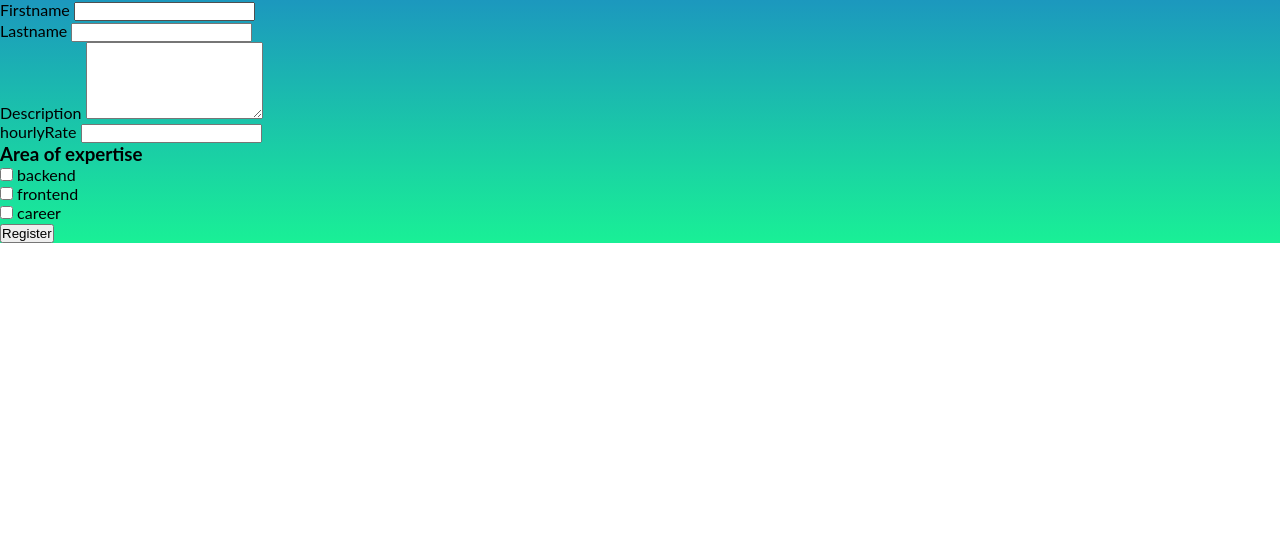
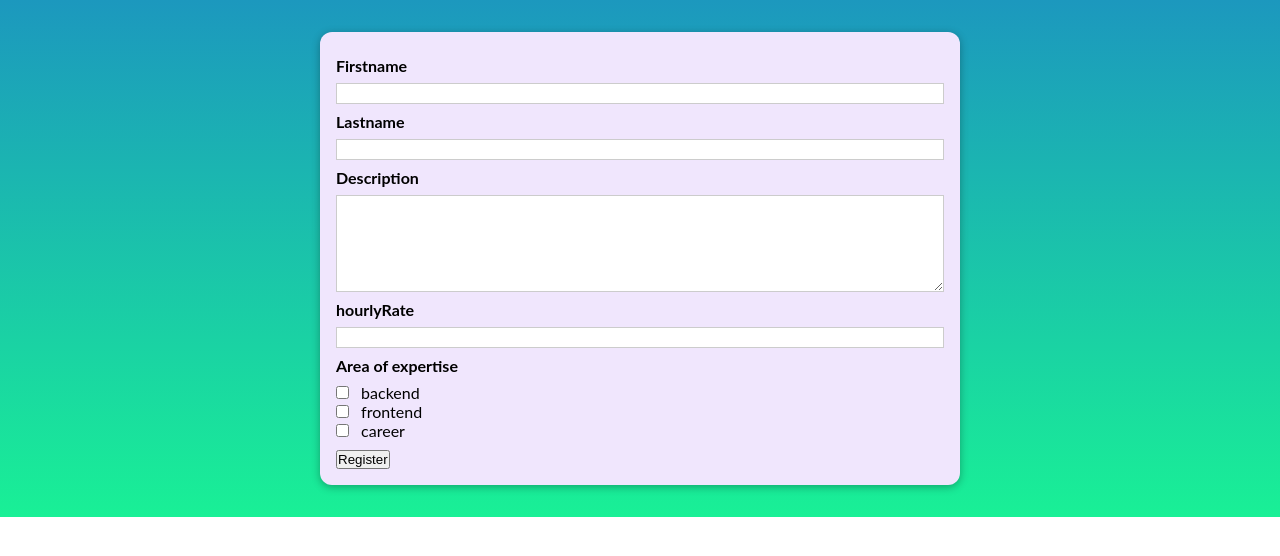
Before and after one commit to Abdelrahman-Mahmoud-Dev/Shopping-Cart, a website: page createproduct.html in a window 1280 px wide. Drawn offline with Linux system fonts and the light colour scheme.

Commit message:
add some style to create product page

```diff
--- a/css/main.css
+++ b/css/main.css
@@ -232,3 +232,75 @@ nav ul#user-container li {
 .heard--active {
 	color: #f03;
 }
+.createItem {
+	position: fixed;
+	bottom: 20px;
+	right: 20px;
+	height: 50px;
+	width: 50px;
+	border-radius: 50%;
+	background-color: #009688;
+	text-decoration: none;
+}
+.createItem > i {
+	width: 100%;
+	height: 100%;
+	text-align: center;
+	line-height: 50px;
+	color: #fff;
+	font-size: 20px;
+}
+
+.form-control {
+	margin: 0.5rem 0;
+}
+
+label {
+	font-weight: bold;
+	display: block;
+	margin-bottom: 0.5rem;
+}
+
+input[type='checkbox'] + label {
+	font-weight: normal;
+	display: inline;
+	margin: 0 0 0 0.5rem;
+}
+
+input,
+textarea {
+	display: block;
+	width: 100%;
+	border: 1px solid #ccc;
+	font: inherit;
+}
+
+input:focus,
+textarea:focus {
+	background-color: #f0e6fd;
+	outline: none;
+	border-color: #3d008d;
+}
+
+input[type='checkbox'] {
+	display: inline;
+	width: auto;
+	border: none;
+}
+
+input[type='checkbox']:focus {
+	outline: #3d008d solid 1px;
+}
+
+h3 {
+	margin: 0.5rem 0;
+	font-size: 1rem;
+}
+.container-form {
+	border-radius: 12px;
+	box-shadow: 0 2px 8px rgba(0, 0, 0, 0.3);
+	padding: 1rem;
+	margin: 2rem auto;
+	max-width: 40rem;
+	background-color: #f0e6fd;
+}
```
